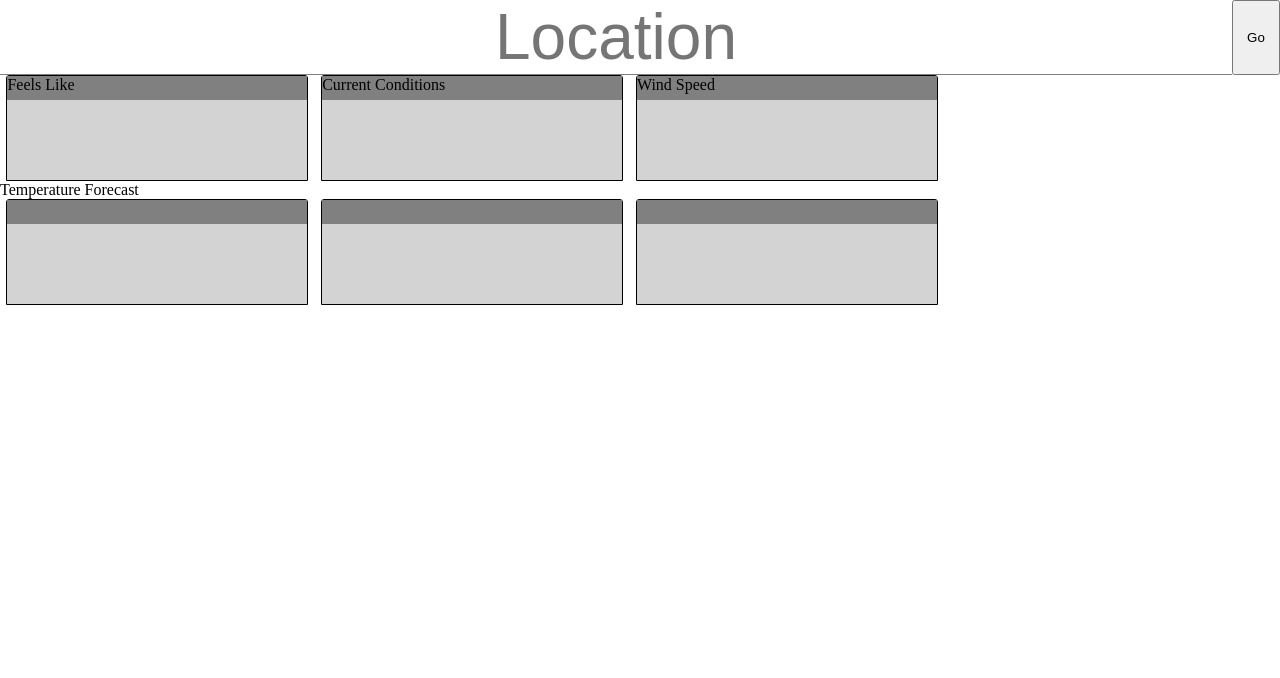
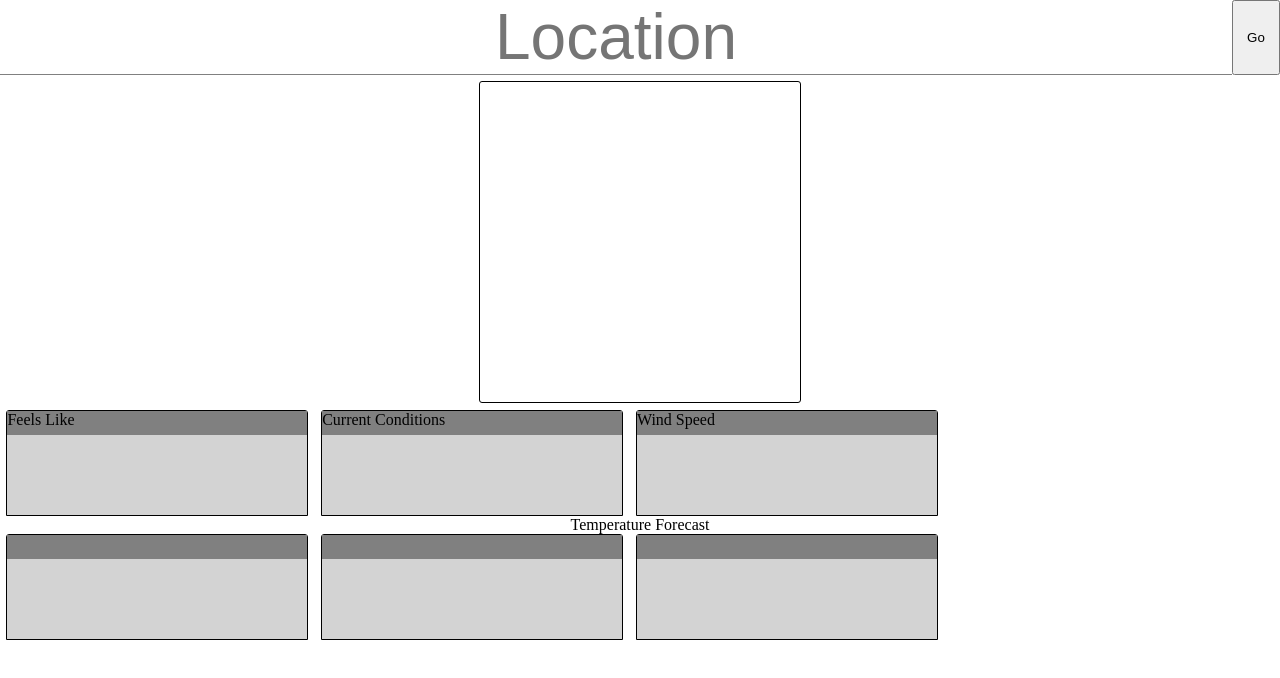
Before and after one commit to eccol/weather-app, a website built with webpack: page src/index.html in a window 1280 px wide. Built offline with nearby package versions, Linux system fonts and the light colour scheme; no server answers.

Commit message:
Set up temperature display box

```diff
--- a/src/style.css
+++ b/src/style.css
@@ -3,7 +3,9 @@
   padding: 0;
 }
 
-.container {
+.container,
+.output,
+.details {
   display: flex;
   flex-direction: column;
 }
@@ -39,7 +41,22 @@
   width: 3rem;
 }
 
+/* Temperature */
+
+.temperature {
+  align-self: center;
+  height: 20rem;
+  width: 20rem;
+  border: 1px solid black;
+  border-radius: 3px;
+  margin: 0.4rem 0;
+}
+
 /* Details section */
+
+.details > .header {
+  align-self: center;
+}
 
 .conditions,
 .forecast {
```
